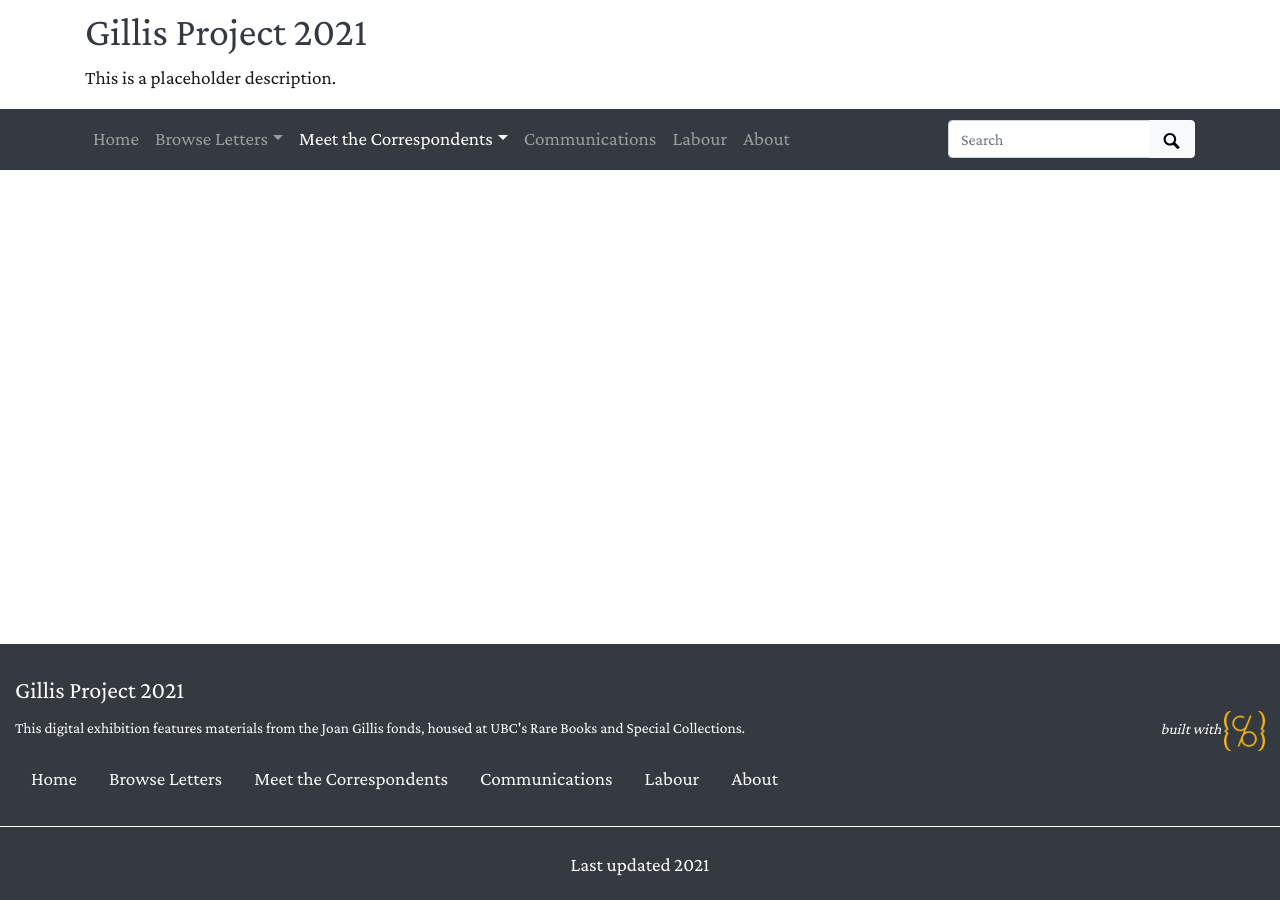
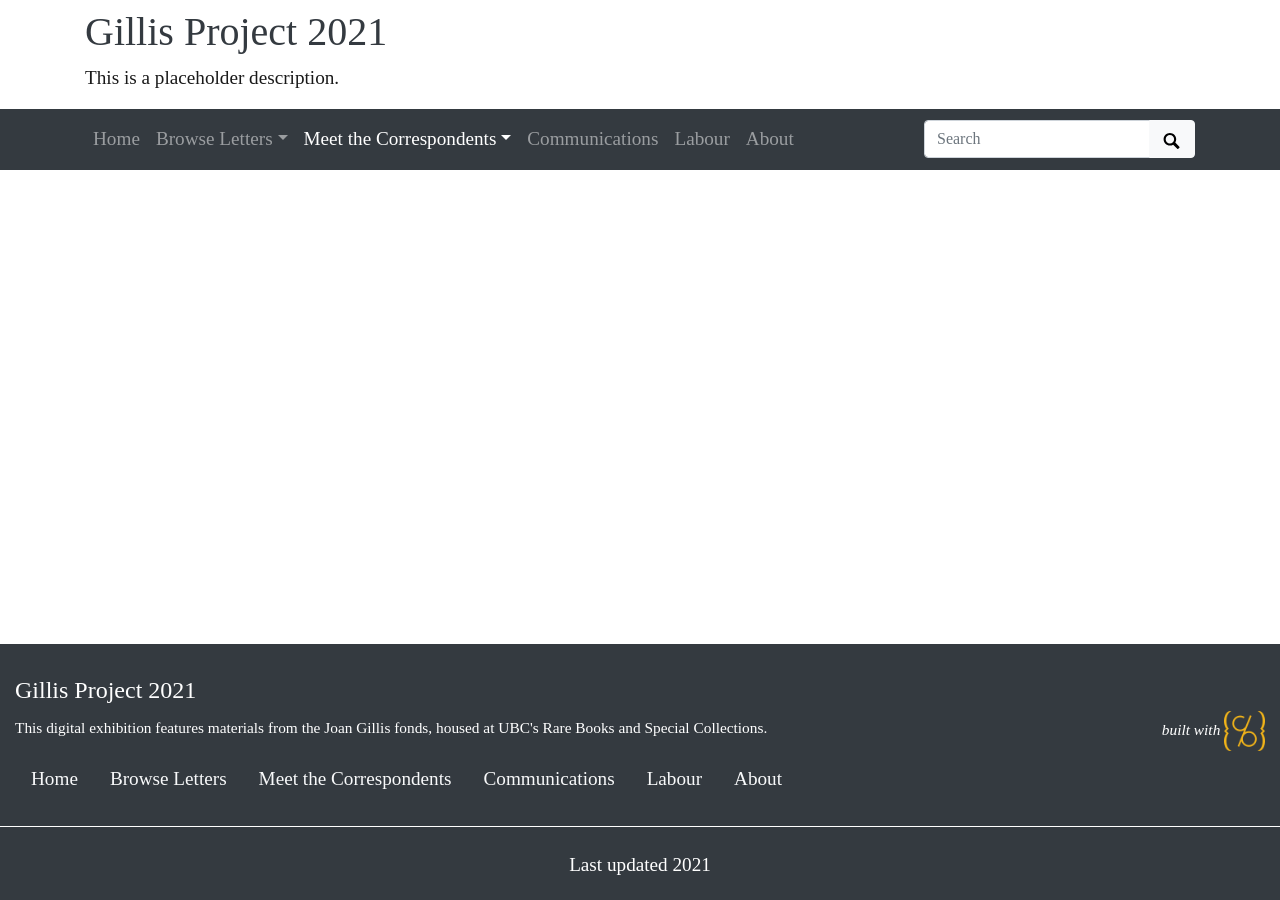
Before and after one commit to ubc-library-rbsc/gillis-2021, a Jekyll site: the page built from pages/tad.md, in a window 1280 px wide. Built offline with Jekyll 4.4.1, drawn with Linux system fonts in a browser that asks for light colours; some web fonts are replaced.

Commit message:
Update theme.yml

```diff
--- a/_data/theme.yml
+++ b/_data/theme.yml
@@ -83,5 +83,5 @@
 base-font-size: 1.2em
 text-color: "#191919"
 link-color: "#17a2b8"
-base-font-family: Crimson Pro # comment out for bootstrap defaults. e.g. Roboto
-font-cdn: <link href="https://fonts.googleapis.com/css2?family=Crimson+Pro&display=swap" rel="stylesheet"> # add font stylesheet, e.g. <link href="https://fonts.googleapis.com/css?family=Roboto&display=swap" rel="stylesheet">
+base-font-family: Unna # comment out for bootstrap defaults. e.g. Roboto
+font-cdn: <link href="https://fonts.googleapis.com/css2?family=Unna&display=swap" rel="stylesheet"> # add font stylesheet, e.g. <link href="https://fonts.googleapis.com/css?family=Roboto&display=swap" rel="stylesheet">
```
